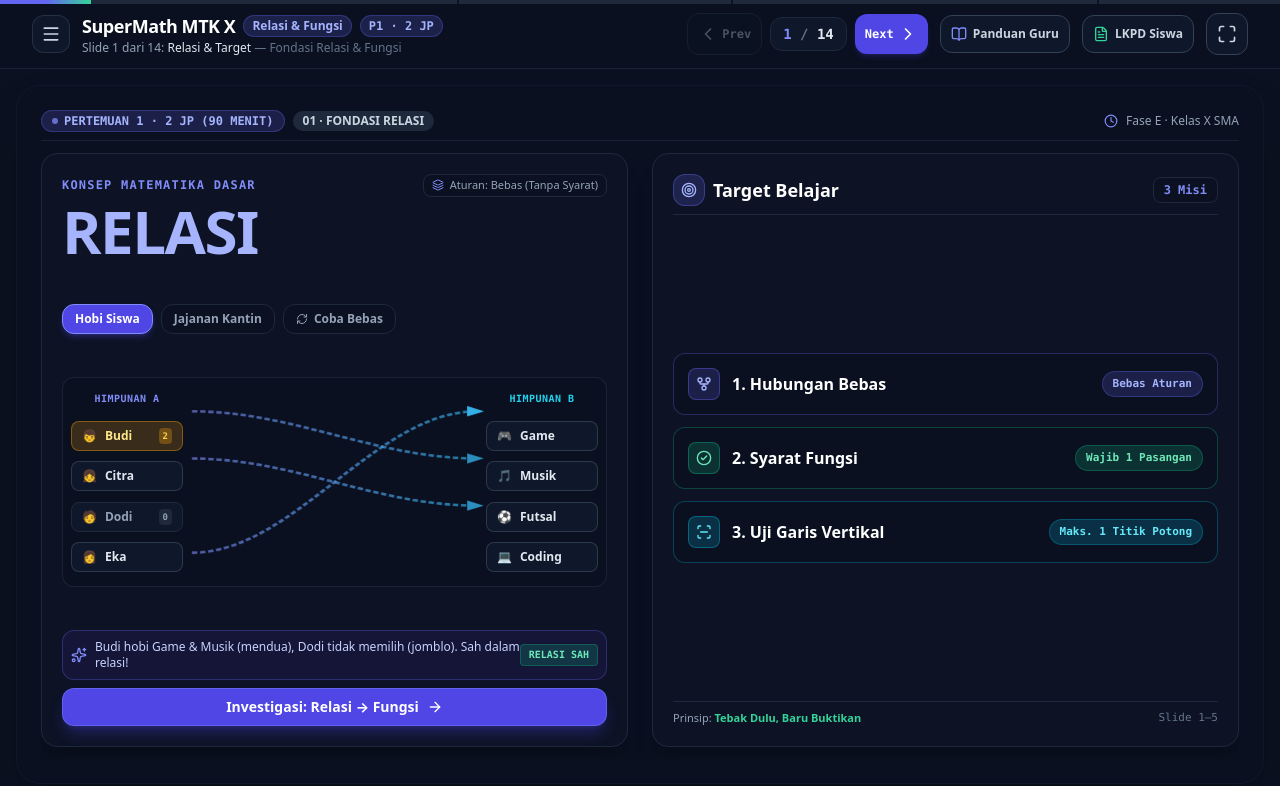
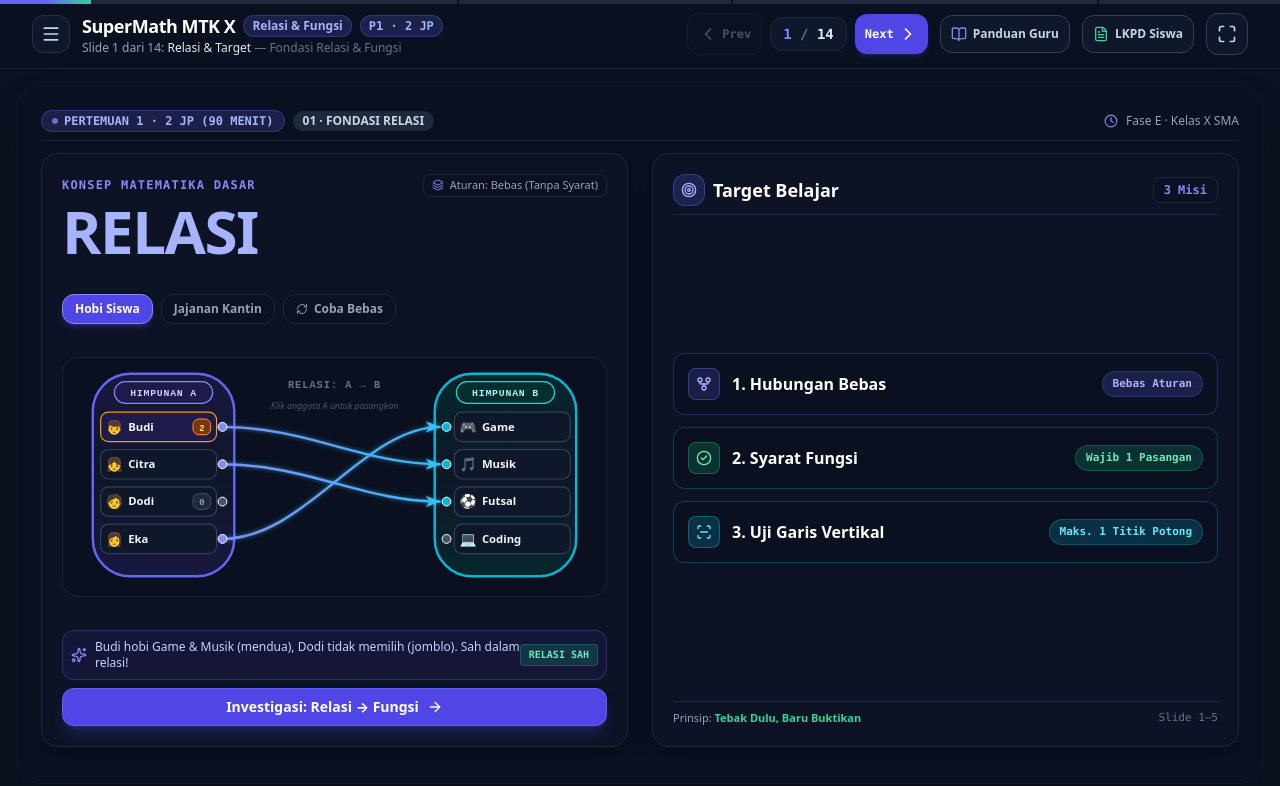
Before and after one commit to fakhri24/relasi-dan-fungsi, a React (Vite) app: page / in a window 1280 px wide. Shown: the top 786 px of the page. Built offline with nearby package versions, Linux system fonts and the light colour scheme.

Commit message:
feat(diagram): redesign relation arrow diagrams with authentic Venn diagram ovals and precision bezier arrows

```diff
--- a/src/components/slides/Slide1OpeningRelasi.tsx
+++ b/src/components/slides/Slide1OpeningRelasi.tsx
@@ -107,11 +107,9 @@ export const Slide1OpeningRelasi: React.FC<Slide1OpeningRelasiProps> = ({ onNext
   };
 
   // Helper coordinate calculation for SVG relation lines
-  const getItemY = (index: number, total: number) => {
-    const startY = 32;
-    const endY = 168;
-    if (total <= 1) return (startY + endY) / 2;
-    return startY + (index * (endY - startY)) / (total - 1);
+  const getItemY = (index: number) => {
+    const coords = [64, 102, 140, 178];
+    return coords[index] ?? 64 + index * 38;
   };
 
   return (
@@ -186,127 +184,404 @@ export const Slide1OpeningRelasi: React.FC<Slide1OpeningRelasiProps> = ({ onNext
             </button>
           </div>
 
-          {/* Interactive SVG Relation Canvas */}
-          <div className="relative w-full h-[190px] md:h-[210px] bg-slate-950/90 rounded-xl border border-slate-800/80 p-2 overflow-hidden flex items-center justify-between">
-            {/* SVG Lines Overlay */}
+          {/* Interactive Venn Diagram Relation Canvas */}
+          <div className="relative w-full h-[220px] md:h-[240px] bg-slate-950/90 rounded-2xl border border-slate-800/80 p-1.5 overflow-hidden flex items-center justify-center">
             <svg
-              className="absolute inset-0 w-full h-full pointer-events-none"
-              viewBox="0 0 400 200"
-              preserveAspectRatio="none"
+              className="w-full h-full select-none"
+              viewBox="0 0 520 230"
+              preserveAspectRatio="xMidYMid meet"
             >
               <defs>
+                {/* Gradients */}
+                <linearGradient id="gradOvalA" x1="0%" y1="0%" x2="0%" y2="100%">
+                  <stop offset="0%" stopColor="#1e1b4b" stopOpacity="0.75" />
+                  <stop offset="50%" stopColor="#0f172a" stopOpacity="0.85" />
+                  <stop offset="100%" stopColor="#1e1b4b" stopOpacity="0.75" />
+                </linearGradient>
+
+                <linearGradient id="gradOvalB" x1="0%" y1="0%" x2="0%" y2="100%">
+                  <stop offset="0%" stopColor="#042f2e" stopOpacity="0.75" />
+                  <stop offset="50%" stopColor="#0f172a" stopOpacity="0.85" />
+                  <stop offset="100%" stopColor="#042f2e" stopOpacity="0.75" />
+                </linearGradient>
+
                 <linearGradient id="relasiGrad" x1="0%" y1="0%" x2="100%" y2="0%">
-                  <stop offset="0%" stopColor="#818cf8" stopOpacity="0.85" />
-                  <stop offset="100%" stopColor="#38bdf8" stopOpacity="0.85" />
+                  <stop offset="0%" stopColor="#818cf8" />
+                  <stop offset="100%" stopColor="#38bdf8" />
                 </linearGradient>
+
+                {/* Arrowhead Marker */}
                 <marker
                   id="relasiArrow"
-                  viewBox="0 0 10 10"
-                  refX="6"
-                  refY="5"
-                  markerWidth="5"
-                  markerHeight="5"
-                  orient="auto-start-reverse"
+                  viewBox="0 0 10 8"
+                  refX="8"
+                  refY="4"
+                  markerWidth="8"
+                  markerHeight="6"
+                  orient="auto"
                 >
-                  <path d="M 0 1 L 10 5 L 0 9 z" fill="#38bdf8" />
+                  <polygon points="0 1, 8 4, 0 7, 2 4" fill="#38bdf8" />
                 </marker>
+
+                {/* Glow Filter */}
+                <filter id="arrowGlow" x="-20%" y="-20%" width="140%" height="140%">
+                  <feDropShadow dx="0" dy="0" stdDeviation="2" floodColor="#38bdf8" floodOpacity="0.6" />
+                </filter>
               </defs>
 
+              {/* ===== HIMPUNAN A (DOMAIN) VENN OVAL ===== */}
+              <rect
+                x="14"
+                y="10"
+                width="144"
+                height="206"
+                rx="38"
+                fill="url(#gradOvalA)"
+                stroke="#6366f1"
+                strokeWidth="2.5"
+                className="transition-all"
+              />
+              <rect
+                x="36"
+                y="18"
+                width="100"
+                height="22"
+                rx="11"
+                fill="#1e1b4b"
+                stroke="#818cf8"
+                strokeWidth="1.2"
+              />
+              <text
+                x="86"
+                y="33"
+                textAnchor="middle"
+                fill="#c7d2fe"
+                fontSize="10"
+                fontWeight="bold"
+                fontFamily="monospace"
+                letterSpacing="0.8"
+              >
+                HIMPUNAN A
+              </text>
+
+              {/* ===== HIMPUNAN B (KODOMAIN) VENN OVAL ===== */}
+              <rect
+                x="362"
+                y="10"
+                width="144"
+                height="206"
+                rx="38"
+                fill="url(#gradOvalB)"
+                stroke="#06b6d4"
+                strokeWidth="2.5"
+                className="transition-all"
+              />
+              <rect
+                x="384"
+                y="18"
+                width="100"
+                height="22"
+                rx="11"
+                fill="#042f2e"
+                stroke="#22d3ee"
+                strokeWidth="1.2"
+              />
+              <text
+                x="434"
+                y="33"
+                textAnchor="middle"
+                fill="#a5f3fc"
+                fontSize="10"
+                fontWeight="bold"
+                fontFamily="monospace"
+                letterSpacing="0.8"
+              >
+                HIMPUNAN B
+              </text>
+
+              {/* ===== CENTER STAGE LABELS & HELPER ===== */}
+              <text
+                x="260"
+                y="24"
+                textAnchor="middle"
+                fill="#64748b"
+                fontSize="10.5"
+                fontFamily="monospace"
+                fontWeight="bold"
+                letterSpacing="1"
+              >
+                RELASI: A → B
+              </text>
+              {selectedSource ? (
+                <g>
+                  <rect
+                    x="180"
+                    y="34"
+                    width="160"
+                    height="20"
+                    rx="10"
+                    fill="#082f49"
+                    stroke="#38bdf8"
+                    strokeWidth="1"
+                  />
+                  <text
+                    x="260"
+                    y="47"
+                    textAnchor="middle"
+                    fill="#38bdf8"
+                    fontSize="9.5"
+                    fontWeight="bold"
+                  >
+                    Pilih target di B ➔
+                  </text>
+                </g>
+              ) : (
+                <text
+                  x="260"
+                  y="46"
+                  textAnchor="middle"
+                  fill="#475569"
+                  fontSize="9"
+                  fontStyle="italic"
+                >
+                  Klik anggota A untuk pasangkan
+                </text>
+              )}
+
+              {/* ===== DIRECTIONAL BEZIER ARROWS ===== */}
               {activeConnections.map(([fromId, toId], idx) => {
                 const fromIdx = currentPreset.setA.findIndex((item) => item.id === fromId);
                 const toIdx = currentPreset.setB.findIndex((item) => item.id === toId);
                 if (fromIdx === -1 || toIdx === -1) return null;
 
-                const y1 = getItemY(fromIdx, currentPreset.setA.length);
-                const y2 = getItemY(toIdx, currentPreset.setB.length);
+                const y1 = getItemY(fromIdx);
+                const y2 = getItemY(toIdx);
 
+                // Start from Noktah A (146) to edge of Noktah B (368)
                 return (
                   <path
-                    key={`line-${idx}`}
-                    d={`M 95 ${y1} C 170 ${y1}, 230 ${y2}, 305 ${y2}`}
+                    key={`arrow-${fromId}-${toId}-${idx}`}
+                    d={`M 146 ${y1} C 230 ${y1}, 290 ${y2}, 368 ${y2}`}
                     fill="none"
                     stroke="url(#relasiGrad)"
                     strokeWidth="2.5"
                     markerEnd="url(#relasiArrow)"
-                    strokeDasharray="4 2"
-                    className="animate-pulse"
+                    filter="url(#arrowGlow)"
+                    className="transition-all duration-300"
                   />
                 );
               })}
-            </svg>
 
-            {/* Kolom Himpunan A */}
-            <div className="z-10 flex flex-col justify-around h-full w-28">
-              <span className="text-[10px] font-mono font-bold text-indigo-400 text-center uppercase tracking-wider pb-1">
-                Himpunan A
-              </span>
-              {currentPreset.setA.map((item) => {
+              {/* ===== ITEMS IN HIMPUNAN A ===== */}
+              {currentPreset.setA.map((item, idx) => {
+                const y = getItemY(idx);
                 const isSelected = selectedSource === item.id;
                 const connectionCount = activeConnections.filter(([from]) => from === item.id).length;
 
                 return (
-                  <button
+                  <g
                     key={item.id}
                     onClick={() => {
                       setSelectedSource(selectedSource === item.id ? null : item.id);
                     }}
-                    className={`flex items-center gap-2 px-2.5 py-1.5 rounded-lg border text-xs font-semibold transition-all ${
-                      isSelected
-                        ? 'bg-indigo-600 text-white border-indigo-400 ring-2 ring-indigo-400/50 shadow-lg'
-                        : connectionCount > 1
-                        ? 'bg-amber-500/20 text-amber-200 border-amber-500/40'
-                        : connectionCount === 0
-                        ? 'bg-slate-900 text-slate-400 border-slate-800'
-                        : 'bg-slate-900 text-slate-200 border-slate-700/80 hover:border-slate-500'
-                    }`}
+                    className="cursor-pointer group"
                   >
-                    <span>{item.icon}</span>
-                    <span className="truncate">{item.label}</span>
+                    {/* Item capsule */}
+                    <rect
+                      x="22"
+                      y={y - 15}
+                      width="118"
+                      height="30"
+                      rx="8"
+                      fill={isSelected ? '#4338ca' : connectionCount > 1 ? '#1e1b4b' : '#0f172a'}
+                      stroke={
+                        isSelected
+                          ? '#a5b4fc'
+                          : connectionCount > 1
+                          ? '#f59e0b'
+                          : '#334155'
+                      }
+                      strokeWidth={isSelected ? 2 : 1.2}
+                      className="transition-all duration-200 group-hover:stroke-indigo-400"
+                    />
+
+                    {/* Emoji */}
+                    <text
+                      x="36"
+                      y={y + 5}
+                      fontSize="14"
+                      textAnchor="middle"
+                      className="select-none pointer-events-none"
+                    >
+                      {item.icon}
+                    </text>
+
+                    {/* Name */}
+                    <text
+                      x="50"
+                      y={y + 4}
+                      fontSize="11.5"
+                      fontWeight="bold"
+                      fill={isSelected ? '#ffffff' : '#f1f5f9'}
+                      className="select-none pointer-events-none"
+                    >
+                      {item.label}
+                    </text>
+
+                    {/* Connection Count Badge */}
                     {connectionCount > 1 && (
-                      <span className="ml-auto text-[9px] px-1 rounded bg-amber-500/30 text-amber-300 font-mono">
-                        {connectionCount}
-                      </span>
+                      <g>
+                        <rect
+                          x="116"
+                          y={y - 8}
+                          width="18"
+                          height="16"
+                          rx="6"
+                          fill="#78350f"
+                          stroke="#f59e0b"
+                          strokeWidth="1"
+                        />
+                        <text
+                          x="125"
+                          y={y + 4}
+                          textAnchor="middle"
+                          fill="#fde68a"
+                          fontSize="9"
+                          fontWeight="bold"
+                          fontFamily="monospace"
+                        >
+                          {connectionCount}
+                        </text>
+                      </g>
                     )}
                     {connectionCount === 0 && (
-                      <span className="ml-auto text-[9px] px-1 rounded bg-slate-800 text-slate-400 font-mono">
-                        0
-                      </span>
+                      <g>
+                        <rect
+                          x="116"
+                          y={y - 8}
+                          width="18"
+                          height="16"
+                          rx="6"
+                          fill="#1e293b"
+                          stroke="#475569"
+                          strokeWidth="1"
+                        />
+                        <text
+                          x="125"
+                          y={y + 4}
+                          textAnchor="middle"
+                          fill="#94a3b8"
+                          fontSize="9"
+                          fontWeight="bold"
+                          fontFamily="monospace"
+                        >
+                          0
+                        </text>
+                      </g>
                     )}
-                  </button>
+
+                    {/* Noktah Anchor Dot A */}
+                    {isSelected && (
+                      <circle
+                        cx="146"
+                        cy={y}
+                        r="8"
+                        fill="#818cf8"
+                        opacity="0.3"
+                        className="animate-ping"
+                      />
+                    )}
+                    <circle
+                      cx="146"
+                      cy={y}
+                      r={isSelected ? 5.5 : 4.5}
+                      fill={isSelected ? '#ffffff' : connectionCount > 0 ? '#818cf8' : '#475569'}
+                      stroke={isSelected ? '#818cf8' : '#ffffff'}
+                      strokeWidth={isSelected ? 2 : 1}
+                      className="transition-all duration-200"
+                    />
+                  </g>
                 );
               })}
-            </div>
 
-            {/* Kolom Himpunan B */}
-            <div className="z-10 flex flex-col justify-around h-full w-28">
-              <span className="text-[10px] font-mono font-bold text-cyan-400 text-center uppercase tracking-wider pb-1">
-                Himpunan B
-              </span>
-              {currentPreset.setB.map((item) => {
+              {/* ===== ITEMS IN HIMPUNAN B ===== */}
+              {currentPreset.setB.map((item, idx) => {
+                const y = getItemY(idx);
                 const isConnectedToSource = selectedSource
                   ? activeConnections.some(([from, to]) => from === selectedSource && to === item.id)
                   : false;
+                const isConnectedAny = activeConnections.some(([, to]) => to === item.id);
 
                 return (
-                  <button
+                  <g
                     key={item.id}
                     onClick={() => {
                       if (selectedSource) {
                         handleToggleConnection(selectedSource, item.id);
                       }
                     }}
-                    className={`flex items-center gap-2 px-2.5 py-1.5 rounded-lg border text-xs font-semibold transition-all ${
-                      isConnectedToSource
-                        ? 'bg-cyan-600/30 text-cyan-200 border-cyan-400 ring-1 ring-cyan-400'
-                        : 'bg-slate-900 text-slate-200 border-slate-700/80 hover:border-slate-500'
-                    }`}
+                    className="cursor-pointer group"
                   >
-                    <span>{item.icon}</span>
-                    <span className="truncate">{item.label}</span>
-                  </button>
+                    {/* Noktah Anchor Dot B */}
+                    {selectedSource && (
+                      <circle
+                        cx="374"
+                        cy={y}
+                        r="7"
+                        fill="#38bdf8"
+                        opacity="0.25"
+                        className="animate-pulse"
+                      />
+                    )}
+                    <circle
+                      cx="374"
+                      cy={y}
+                      r={isConnectedToSource ? 5.5 : 4.5}
+                      fill={isConnectedToSource ? '#38bdf8' : isConnectedAny ? '#06b6d4' : '#475569'}
+                      stroke={isConnectedToSource ? '#ffffff' : '#ffffff'}
+                      strokeWidth={isConnectedToSource ? 2 : 1}
+                      className="transition-all duration-200"
+                    />
+
+                    {/* Item capsule */}
+                    <rect
+                      x="382"
+                      y={y - 15}
+                      width="118"
+                      height="30"
+                      rx="8"
+                      fill={isConnectedToSource ? '#0e7490' : '#0f172a'}
+                      stroke={isConnectedToSource ? '#67e8f9' : '#334155'}
+                      strokeWidth={isConnectedToSource ? 2 : 1.2}
+                      className="transition-all duration-200 group-hover:stroke-cyan-400"
+                    />
+
+                    {/* Emoji */}
+                    <text
+                      x="396"
+                      y={y + 5}
+                      fontSize="14"
+                      textAnchor="middle"
+                      className="select-none pointer-events-none"
+                    >
+                      {item.icon}
+                    </text>
+
+                    {/* Name */}
+                    <text
+                      x="410"
+                      y={y + 4}
+                      fontSize="11.5"
+                      fontWeight="bold"
+                      fill={isConnectedToSource ? '#ffffff' : '#f1f5f9'}
+                      className="select-none pointer-events-none"
+                    >
+                      {item.label}
+                    </text>
+                  </g>
                 );
               })}
-            </div>
+            </svg>
           </div>
 
           {/* Status Badge & Bridge ke Fungsi */}
```
Also changed, not shown: src/components/slides/Slide3ArrowDiagram.tsx (+25 -16 lines), 1 other file (tests, documents, lock files or other folders).
